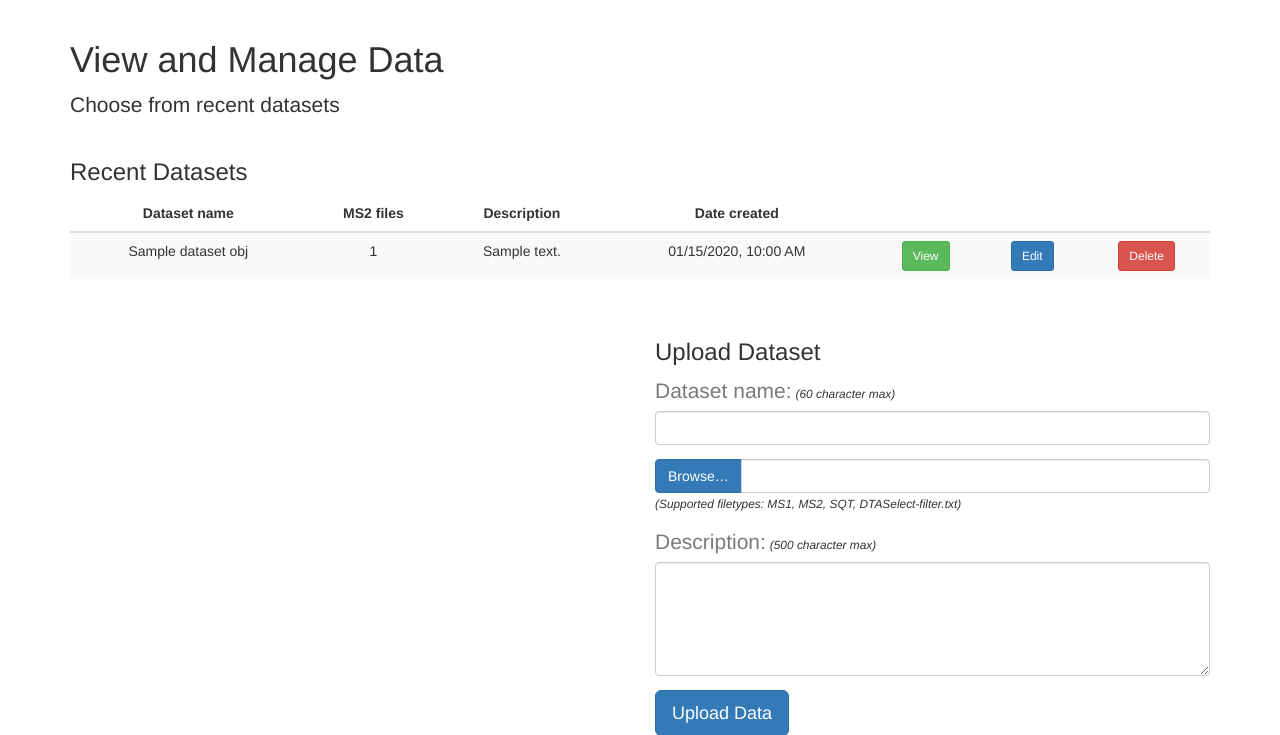
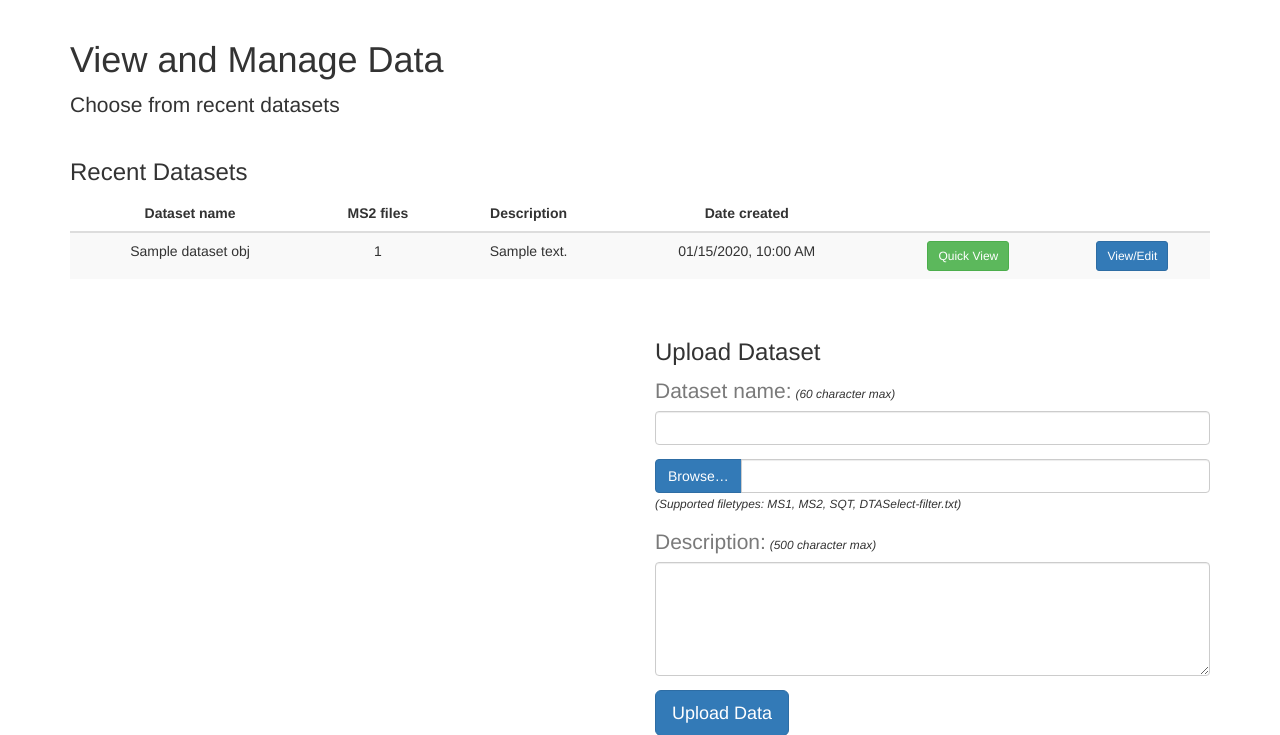
Before and after one commit to sandipchatterjee/biome, a Flask app: template biome/templates/data/document_index.html in a window 1280 px wide. Shown: the part 52-787 px from the top of the page. Run offline with Flask 2, Linux system fonts and the light colour scheme; tables that the repository leaves empty hold one stand-in row (values such as "Sample post"); the template is opened without the code that fills it: values that come from a table or form of the project are taken from there, most other values are stand-ins (such as "Sample title", 1, 10 or a date in 2020); parts of the project's set-up code (start-up, migrations or seed data) failed here and were passed over; some libraries are stand-ins or nearby versions.

Commit message:
added quick view ajax functionality

```diff
--- a/biome/templates/data/document_index.html
+++ b/biome/templates/data/document_index.html
@@ -19,9 +19,9 @@
             <th class="text-center">MS2 files</th>
             <th class="text-center">Description</th>
             <th class="text-center">Date created</th>
-            <th class="text-center"></th> <!-- view button -->
-            <th class="text-center"></th> <!-- edit button -->
-            <th class="text-center"></th> <!-- delete button -->
+            <th class="text-center"></th> <!-- quickview button -->
+            <th class="text-center"></th> <!-- view/edit button -->
+
         </tr>
     </thead>
     {% for dataset_obj in recent_five_datasets %}
@@ -31,13 +31,10 @@
         <td class="text-center">{{ dataset_obj.description }}</td>
         <td class="text-center">{{ dataset_obj.uploaded_time.strftime('%m/%d/%Y, %I:%M %p') }}</td>
         <td class="text-center">
-            <a href="#"><button type="button" class="btn btn-success btn-sm">View</button></a>
+            <a href="" class="quickview" data-id="{{ dataset_obj.id }}" data-href="{{ url_for('data.dataset_quickinfo', dataset_pk=dataset_obj.id) }}"><button type="button" class="btn btn-success btn-sm">Quick View</button></a>
         </td>
         <td class="text-center">
-            <a href=""><button type="button" class="btn btn-primary btn-sm">Edit</button></a>
-        </td>
-        <td class="text-center">
-            <a href="#"><button type="button" class="btn btn-danger btn-sm">Delete</button></a>
+            <a href="{{ url_for('data.dataset_info', dataset_pk=dataset_obj.id) }}"><button type="button" class="btn btn-primary btn-sm">View/Edit</button></a>
         </td>
     {% endfor %}
     </tr>
@@ -51,11 +48,12 @@
 
     <div class="col-md-6">
     <!-- space to put upload message -->
-        <h3 id="statusHeader">
-            <small></small>
-        </h3>
+        <h3 id="statusHeader"></h3>
+        <h3><small id="statusSubheader"></small></h3>
         <div id="progressBar"></div>
         <div id="statusSection">
+            <small id="smallStatusText"></small>
+            <p></p>
             <p id="statusLine1"></p>
             <p id="statusLine2"></p>
             <p id="statusLine3"></p>
@@ -118,6 +116,16 @@
 </div>
 
 <script>
+// String formatting -- from http://stackoverflow.com/a/3492815
+String.prototype.format = function() {
+    var formatted = this;
+    for( var arg in arguments ) {
+        formatted = formatted.replace("{" + arg + "}", arguments[arg]);
+    }
+    return formatted;
+};
+
+// File selection box
 $(document).on('change', '.btn-file :file', function () {
     var input = $(this), numFiles = input.get(0).files ? input.get(0).files.length : 1, label = input.val().replace(/\\/g, '/').replace(/.*\//, '');
     input.trigger('fileselect', [
@@ -137,6 +145,7 @@ $(document).ready(function () {
     });
 });
 
+// Upload status
 $(function() {
     $('#upload_button').click(function(event) {
         event.preventDefault();
@@ -182,6 +191,22 @@ $(function() {
     });
 });
 
+// Quickview
+$('.quickview').click(function(event) {
+    event.preventDefault();
+    var dataset_id = $(this).attr("data-id");
+    var url_for_quickview = $(this).attr("data-href");
+    $.get(url_for_quickview, function(data) {
+        $('#statusHeader').text('Dataset Information');
+        $('#statusSubheader').text(data['name']+" (dataset ID: {0})".format(data['id']));
+        $('#smallStatusText').text(data['description']);
+        $('#statusLine1').html('<strong>MS1 files</strong>: '+data['ms1_files'].length);
+        $('#statusLine2').html('<strong>MS2 files</strong>: '+data['ms2_files'].length);
+        $('#statusLine3').html('<strong>Searches</strong>: '+data['dbsearches'].length);
+
+    });
+});
+
 </script>
 {% endblock %}
 
--- a/biome/views_documents.py
+++ b/biome/views_documents.py
@@ -256,6 +256,10 @@ def get_recent_records(model_obj, creation_time_field, limit=5):
 
 @data.route('/', methods=('GET', 'POST'))
 def document_index():
+
+    ''' View function for "index" page for all document types (including file uploader interface)
+    '''
+
     upload_form = SubmitForm()
 
     recent_five_datasets = get_recent_records(models.Dataset, models.Dataset.uploaded_time)
@@ -281,10 +285,10 @@ def document_index():
 
         dataset_id = None
         dbsearch_id = None
-        ms1_data_ids = []
-        ms2_data_ids = []
-        sqt_data_ids = []
-        dta_data_ids = []
+        ms1_data_ids = None
+        ms2_data_ids = None
+        sqt_data_ids = None
+        dta_data_ids = None
 
         # save new dataset in database
         dataset_name = upload_form.dataset_name.data
@@ -331,8 +335,29 @@ def document_index():
 
     return render_template('data/document_index.html', upload_form=upload_form, recent_five_datasets=recent_five_datasets)
 
+@data.route('/<dataset_pk>/quickview')
+def dataset_quickinfo(dataset_pk):
+
+    ''' Returns JSON object with some basic information about
+        a dataset object with id=dataset_pk (used for "Quick View" link)
+    '''
+
+    dataset_object = models.Dataset.query.get(dataset_pk)
+    dbsearch_ids = [dbsearch.id for dbsearch in dataset_object.dbsearches.all()]
+
+    info_dict = { 'name': dataset_object.name,
+                    'id': dataset_object.id,
+                    'description': dataset_object.description,
+                    'ms1_files': [ms1file.id for ms1file in dataset_object.ms1files.all()],
+                    'ms2_files': [ms2file.id for ms2file in dataset_object.ms2files.all()],
+                    'dbsearches': dbsearch_ids,
+                    }
+
+    return jsonify(info_dict)
+
 @data.route('/<dataset_pk>', methods=('GET', 'POST'))
 def dataset_info(dataset_pk):
+
     ''' View function that displays information about a
         Dataset with id=dataset_pk
 
@@ -349,7 +374,8 @@ def dataset_info(dataset_pk):
                             'dta': ''
                         }
 
-    # send this back as JSON for a "quick view" and have a separate view that allows full information and editing
+    # dbsearches = [models.DBSearch.query.get(dbsearch_id) for dbsearch_id in dbsearch_ids]
+    # dta_files = [dbsearch.dtafiles.all() for dbsearch in dbsearches]
 
     print(associated_tables)
 
```
